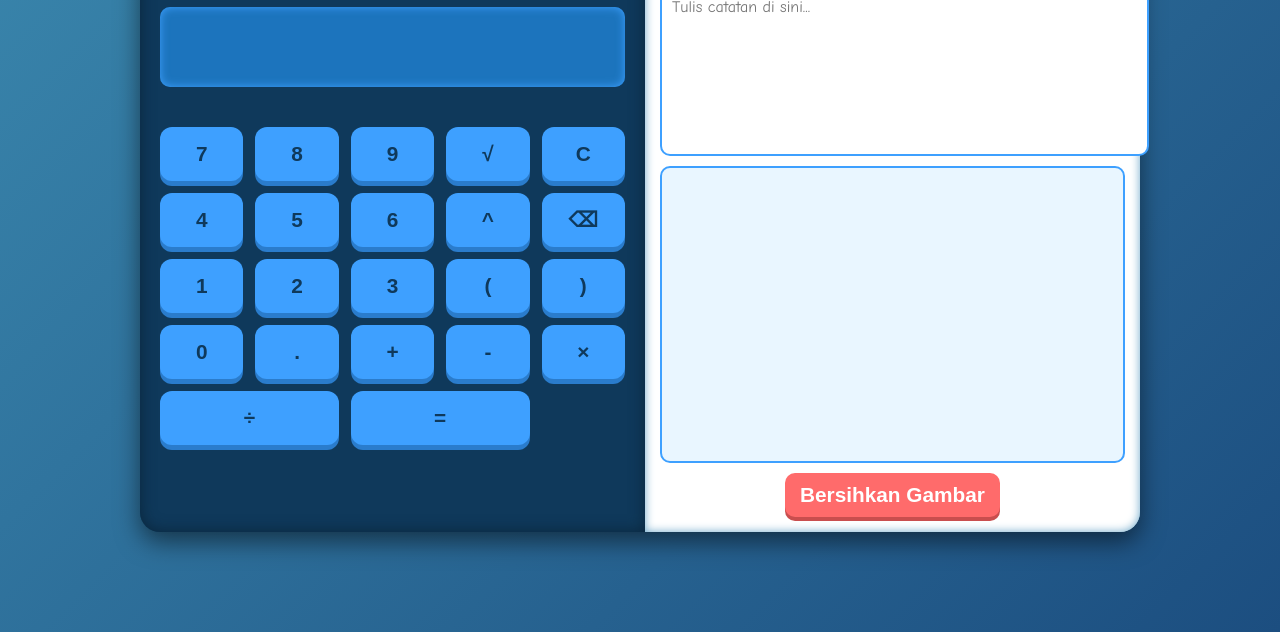
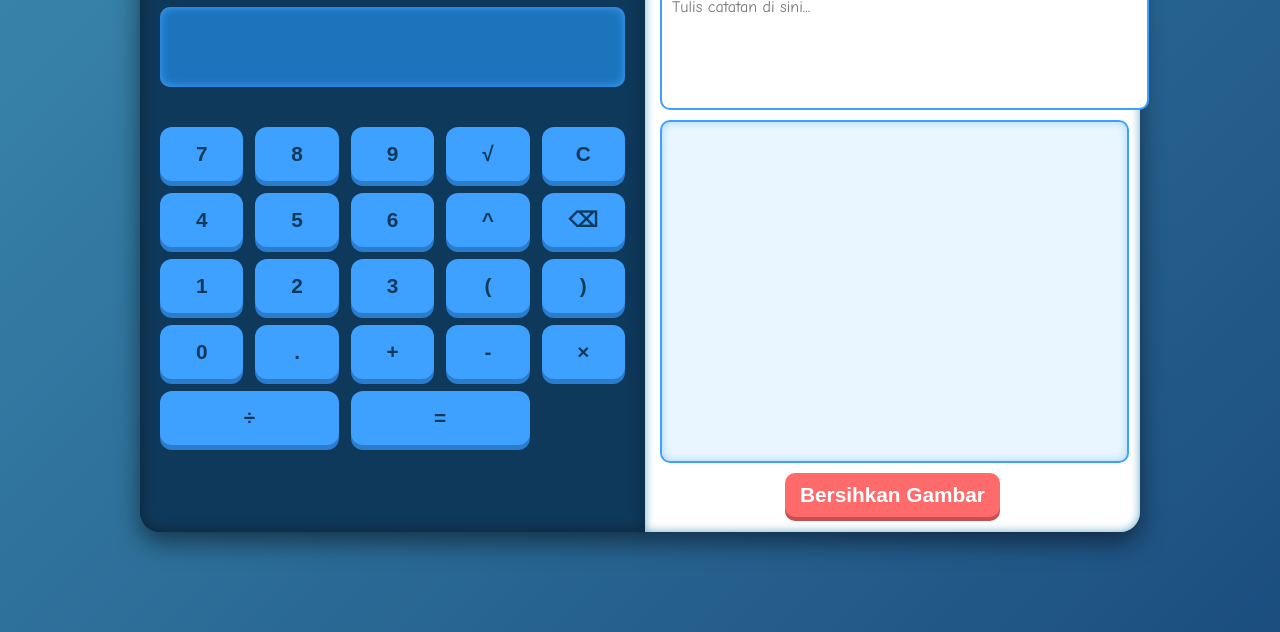
Before and after one commit to Ezaa-rgb/Calculator-Astronot, a plain HTML site: page index.html in a window 1280 px wide. Shown: the part 168-800 px from the top of the page. Drawn offline with Linux system fonts and the light colour scheme.

Commit message:
Kalkulator + Whiteboard

```diff
--- a/index.html
+++ b/index.html
@@ -118,8 +118,9 @@
     margin-bottom: 10px;
     text-align: center;
   }
+
   #text-area {
-    flex: 1;
+    flex: 0.8;
     width: 100%;
     font-size: 1rem;
     resize: none;
@@ -128,14 +129,21 @@
     padding: 10px;
     margin-bottom: 10px;
     font-family: 'Comic Sans MS', cursive, sans-serif;
+    min-height: 100px;
   }
+
   #canvas {
     border: 2px solid #3ea0ff;
     border-radius: 10px;
     cursor: crosshair;
     background: #e9f6ff;
-    flex: 2;
+    flex: 3; /* lebih besar tapi tetap proporsional */
+    min-height: 300px;
+    max-height: 420px; /* biar gak keluar dari container */
+    width: 100%;
+    box-shadow: inset 0 0 8px rgba(62,160,255,0.4);
   }
+
   .whiteboard-footer {
     margin-top: 10px;
     text-align: center;
@@ -174,7 +182,7 @@
     }
     #canvas {
       flex: 1;
-      height: 150px;
+      height: 180px;
     }
   }
 </style>
@@ -232,7 +240,6 @@
 <script>
   const display = document.getElementById('display');
   const resultDisplay = document.getElementById('result');
-
   let expression = '';
 
   function press(value) {
@@ -269,7 +276,6 @@
 
   function calculate() {
     try {
-      // Evaluate expression safely
       let result = Function('"use strict";return (' + expression + ')')();
       if (typeof result === 'number' && !isNaN(result) && isFinite(result)) {
         resultDisplay.textContent = '= ' + result;
@@ -281,7 +287,7 @@
     }
   }
 
-  // Whiteboard drawing setup
+  // Whiteboard setup
   const canvas = document.getElementById('canvas');
   const ctx = canvas.getContext('2d');
   let drawing = false;
@@ -289,7 +295,6 @@
   let lastY = 0;
 
   function resizeCanvas() {
-    // Adjust canvas size to container width and height
     canvas.width = canvas.clientWidth;
     canvas.height = canvas.clientHeight;
   }
```
